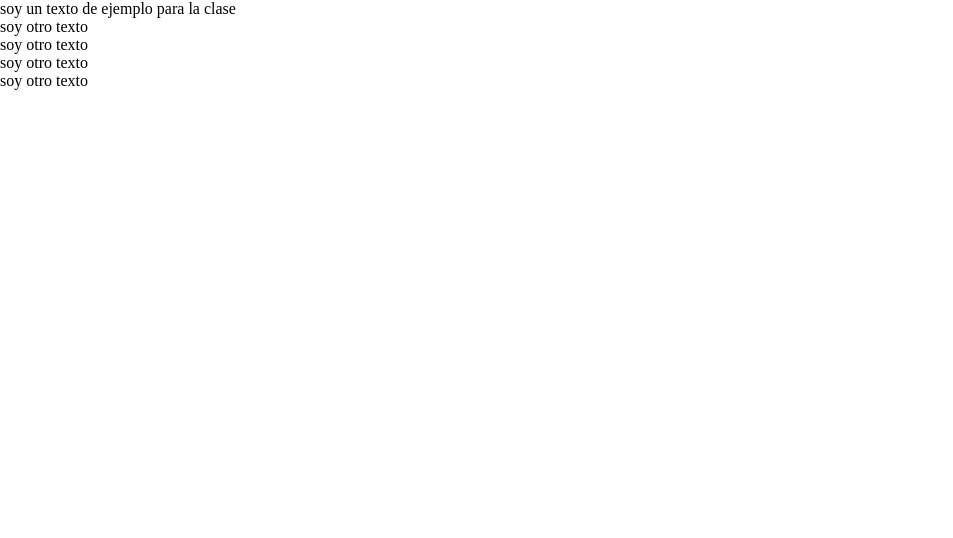
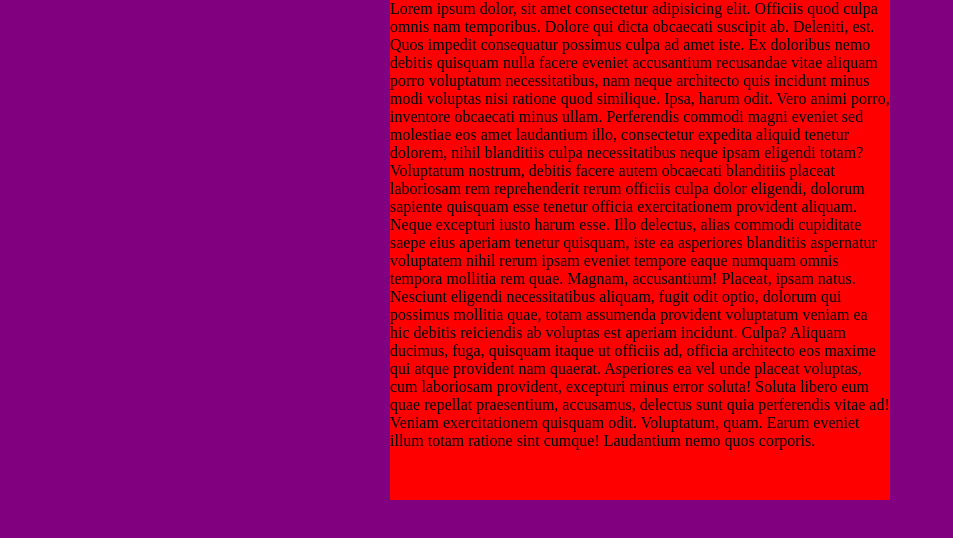
Before and after one commit to FrankCasanova/HTML-Y-CSS, a plain HTML site: page clase_medida/index.html in a window 1280 px wide. Shown: the whole page, without its empty margins (0-953 px from the left). Drawn offline with Linux system fonts and the light colour scheme.

Commit message:
medidas minimo y máximos

```diff
--- a/clase_medida/index.html
+++ b/clase_medida/index.html
@@ -8,20 +8,17 @@
 
 </head>
 <body>
-    <main class="text-container">
-        <p>soy un texto de ejemplo para la clase</p>
-        <div>
-            <p>soy otro texto</p>
-            <div>
-                <p>soy otro texto</p>
-                <div>
-                    <p>soy otro texto</p>
-                    <div>
-                        <p>soy otro texto</p>
-                    </div>
-                </div>
-            </div>
-        </div>
+    <main>
+       <section>
+           <p>Lorem ipsum dolor, sit amet consectetur adipisicing elit. Officiis quod culpa omnis nam temporibus. Dolore qui dicta obcaecati suscipit ab. Deleniti, est. Quos impedit consequatur possimus culpa ad amet iste.
+           Ex doloribus nemo debitis quisquam nulla facere eveniet accusantium recusandae vitae aliquam porro voluptatum necessitatibus, nam neque architecto quis incidunt minus modi voluptas nisi ratione quod similique. Ipsa, harum odit.
+           Vero animi porro, inventore obcaecati minus ullam. Perferendis commodi magni eveniet sed molestiae eos amet laudantium illo, consectetur expedita aliquid tenetur dolorem, nihil blanditiis culpa necessitatibus neque ipsam eligendi totam?
+           Voluptatum nostrum, debitis facere autem obcaecati blanditiis placeat laboriosam rem reprehenderit rerum officiis culpa dolor eligendi, dolorum sapiente quisquam esse tenetur officia exercitationem provident aliquam. Neque excepturi iusto harum esse.
+           Illo delectus, alias commodi cupiditate saepe eius aperiam tenetur quisquam, iste ea asperiores blanditiis aspernatur voluptatem nihil rerum ipsam eveniet tempore eaque numquam omnis tempora mollitia rem quae. Magnam, accusantium!
+           Placeat, ipsam natus. Nesciunt eligendi necessitatibus aliquam, fugit odit optio, dolorum qui possimus mollitia quae, totam assumenda provident voluptatum veniam ea hic debitis reiciendis ab voluptas est aperiam incidunt. Culpa?
+           Aliquam ducimus, fuga, quisquam itaque ut officiis ad, officia architecto eos maxime qui atque provident nam quaerat. Asperiores ea vel unde placeat voluptas, cum laboriosam provident, excepturi minus error soluta!
+           Soluta libero eum quae repellat praesentium, accusamus, delectus sunt quia perferendis vitae ad! Veniam exercitationem quisquam odit. Voluptatum, quam. Earum eveniet illum totam ratione sint cumque! Laudantium nemo quos corporis.</p>
+       </section>
     </main>
 </body>
 </html>
--- a/clase_medida/style.css
+++ b/clase_medida/style.css
@@ -19,7 +19,7 @@ p{
     font-size: 1.5em;
 } */
 
-*{
+/* *{
     box-sizing: border-box;
     margin: 0;
     padding: 0;
@@ -34,4 +34,24 @@ p{
 }
 main div{
     font-size: 1.6rem;
+} */
+
+*{
+    box-sizing: border-box;
+    margin: 0;
+    padding: 0;
 }
+main{
+    width: 100vw;
+    height: 100vh;
+    background-color: purple;
+
+}
+section{
+    width: 80%;
+    min-width: 320px;
+    max-width: 500px;
+    min-height: 500px;
+    background-color: red;
+    margin: 0 auto;
+}
```
